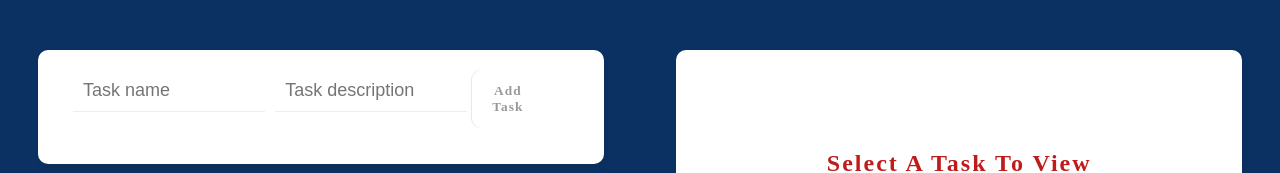
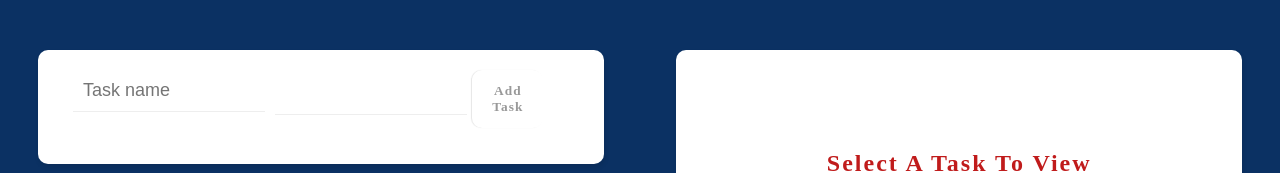
Before and after one commit to FS-CSCI150-F21/FS-CSCI150-F21-Team9, a plain HTML site: page y/taskBoard/julie_task.html in a window 1280 px wide. Shown: the part 177-350 px from the top of the page. Drawn offline with Linux system fonts and the light colour scheme; no server answers.

Commit message:
Update julie_task.html

```diff
--- a/y/taskBoard/julie_task.html
+++ b/y/taskBoard/julie_task.html
@@ -10,8 +10,8 @@
         <div class="content">
             <form id="add-task-form">
                 <input type="text" name="task" placeholder="Task name" required>
-                <input type="text" name="description" placeholder="Task description">
-                <!-- <textarea name="description" cols="50" placeholder="Task Description"> </textarea> -->
+                <!-- <input type="text" name="description" placeholder="Task description"> -->
+                <textarea name="description" cols="50" placeholder="Task Description"> </textarea>
 
                 <!-- <label for="date">Date:</label> -->
                 <!-- <input type="date" id="date" name="date"> -->
```
